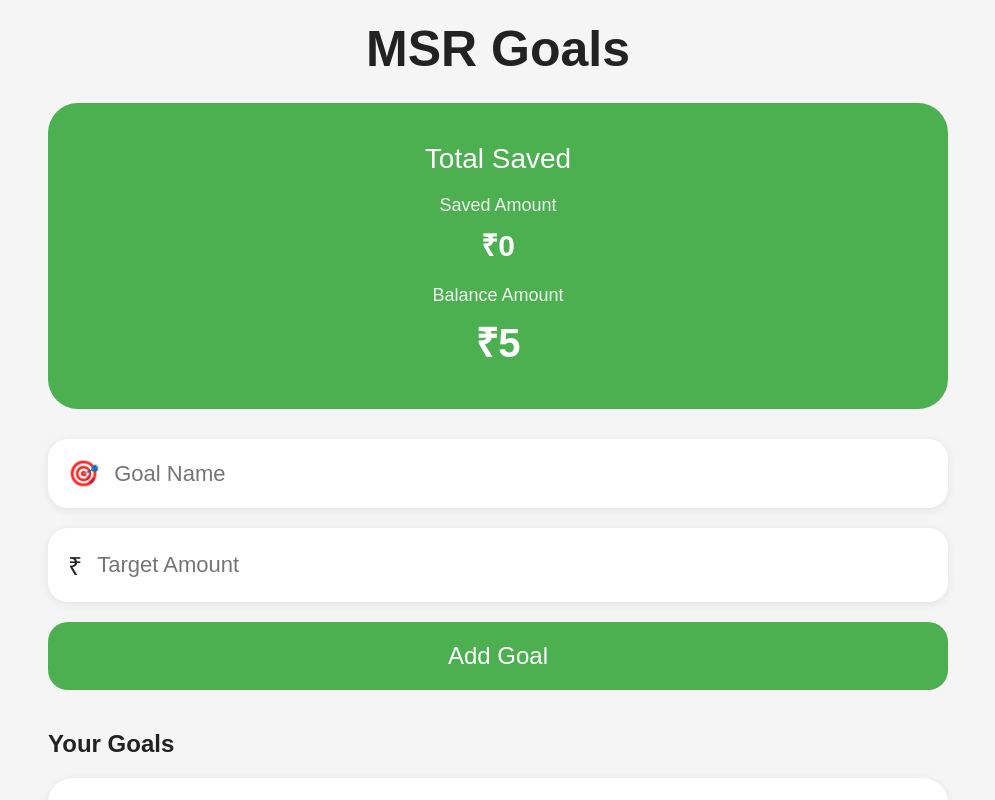
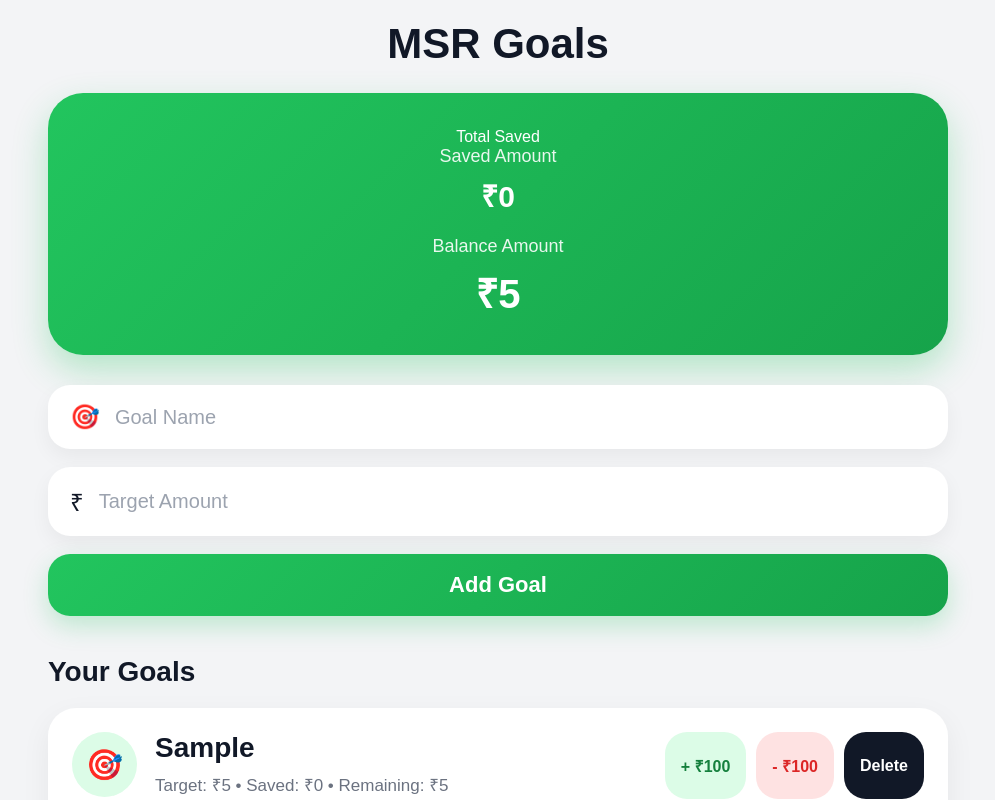
Before and after one commit to soundhararajanmuthuvel-hub/MSR_Goals, a plain HTML site: page index.html in a window 1280 px wide. Both pictures are taken after typing "Sample", "5" into the empty fields and a click on the button "Add Goal". Shown: the top 800 px of the page, without its empty margins (142-1137 px from the left). Drawn offline with Linux system fonts and the light colour scheme.

Commit message:
Added premium UI and Indian currency formatting

```diff
--- a/script.js
+++ b/script.js
@@ -2,6 +2,10 @@ let goals = JSON.parse(localStorage.getItem("goals")) || [];
 
 function saveGoals() {
   localStorage.setItem("goals", JSON.stringify(goals));
+}
+
+function formatMoney(amount) {
+  return amount.toLocaleString("en-IN");
 }
 
 function getGoalIcon(name) {
@@ -108,15 +112,18 @@ function displayGoals() {
 
               <p>
 
-                Target: ₹${goal.target}
+                Target:
+                ₹${formatMoney(goal.target)}
 
                 •
 
-                Saved: ₹${goal.saved}
+                Saved:
+                ₹${formatMoney(goal.saved)}
 
                 •
 
-                Remaining: ₹${goal.target - goal.saved}
+                Remaining:
+                ₹${formatMoney(goal.target - goal.saved)}
 
               </p>
 
@@ -184,7 +191,7 @@ function displayGoals() {
       font-weight:bold;
       margin-bottom:20px;
     ">
-      ₹${totalSaved}
+      ₹${formatMoney(totalSaved)}
     </div>
 
     <div style="
@@ -199,7 +206,7 @@ function displayGoals() {
       font-size:40px;
       font-weight:bold;
     ">
-      ₹${balance}
+      ₹${formatMoney(balance)}
     </div>
 
   `;
--- a/style.css
+++ b/style.css
@@ -6,9 +6,9 @@
 
 body{
   font-family:Arial, sans-serif;
-  background:#f5f5f5;
+  background:#f3f4f6;
+  color:#111827;
   padding:20px;
-  color:#222;
 }
 
 .container{
@@ -18,127 +18,145 @@ body{
 
 .logo{
   text-align:center;
+  font-size:42px;
+  font-weight:800;
   margin-bottom:25px;
-  font-size:50px;
+  color:#111827;
 }
 
 .top-card{
-  background:#4CAF50;
+  background:linear-gradient(135deg,#22c55e,#16a34a);
   color:white;
-  border-radius:30px;
-  padding:40px;
+  border-radius:35px;
+  padding:35px;
   text-align:center;
   margin-bottom:30px;
-}
-
-.top-card p{
-  font-size:28px;
-  margin-bottom:20px;
+  box-shadow:
+    0 15px 35px rgba(34,197,94,0.3);
 }
 
 .form{
   display:flex;
   flex-direction:column;
-  gap:20px;
+  gap:18px;
 }
 
 .input-box{
   background:white;
-  border-radius:20px;
-  padding:20px;
+  border-radius:22px;
+  padding:18px 22px;
   display:flex;
   align-items:center;
   gap:15px;
-  box-shadow:0 2px 10px rgba(0,0,0,0.08);
+  box-shadow:
+    0 8px 20px rgba(0,0,0,0.05);
 }
 
 .input-box span{
-  font-size:25px;
+  font-size:24px;
 }
 
 .input-box input{
   width:100%;
   border:none;
   outline:none;
-  font-size:22px;
   background:none;
+  font-size:20px;
+  color:#111827;
+}
+
+.input-box input::placeholder{
+  color:#9ca3af;
 }
 
 button{
   border:none;
-  background:#4CAF50;
+  border-radius:22px;
+  cursor:pointer;
+  transition:0.3s;
+}
+
+.form button{
+  background:linear-gradient(135deg,#22c55e,#16a34a);
   color:white;
-  padding:20px;
-  border-radius:20px;
-  font-size:24px;
-  cursor:pointer;
+  padding:18px;
+  font-size:22px;
+  font-weight:600;
+  box-shadow:
+    0 10px 25px rgba(34,197,94,0.25);
+}
+
+.form button:hover{
+  transform:translateY(-2px);
 }
 
 .goal-title{
   margin-top:40px;
   margin-bottom:20px;
+  font-size:28px;
 }
 
 .goal-card{
   background:white;
-  padding:25px;
-  border-radius:25px;
+  border-radius:28px;
+  padding:24px;
   margin-bottom:20px;
-  box-shadow:0 2px 10px rgba(0,0,0,0.08);
+  box-shadow:
+    0 10px 30px rgba(0,0,0,0.06);
 }
 
 .goal-top{
   display:flex;
   justify-content:space-between;
-  align-items:center;
-  margin-bottom:15px;
+  gap:20px;
 }
 
 .goal-left{
   display:flex;
-  align-items:center;
-  gap:15px;
+  gap:18px;
 }
 
 .goal-icon{
-  width:60px;
-  height:60px;
+  width:65px;
+  height:65px;
   border-radius:50%;
-  background:#e8f5e9;
   display:flex;
   align-items:center;
   justify-content:center;
   font-size:30px;
+  background:#dcfce7;
 }
 
 .goal-info h3{
   font-size:28px;
-  margin-bottom:5px;
+  margin-bottom:8px;
 }
 
 .goal-info p{
-  font-size:18px;
-  color:#555;
+  color:#6b7280;
+  font-size:17px;
+  line-height:1.6;
 }
 
 .progress{
   width:100%;
-  height:18px;
-  background:#eee;
+  height:16px;
+  background:#e5e7eb;
   border-radius:20px;
   overflow:hidden;
-  margin-top:15px;
+  margin-top:18px;
 }
 
 .progress-bar{
   height:100%;
-  background:#4CAF50;
   border-radius:20px;
+  background:linear-gradient(135deg,#22c55e,#16a34a);
   display:flex;
   align-items:center;
   justify-content:center;
   color:white;
   font-size:12px;
+  font-weight:bold;
 }
 
 .actions{
@@ -146,54 +164,67 @@ button{
   gap:10px;
 }
 
+.actions button{
+  padding:12px 16px;
+  font-size:16px;
+  font-weight:600;
+}
+
 .plus-btn{
-  background:#e8f5e9;
-  color:#0a8f2d;
-  border:2px solid #4CAF50;
+  background:#dcfce7;
+  color:#15803d;
 }
 
 .minus-btn{
-  background:#fff0f0;
-  color:red;
-  border:2px solid red;
+  background:#fee2e2;
+  color:#dc2626;
 }
 
 .delete-btn{
-  background:white;
-  color:red;
-  border:2px solid red;
+  background:#111827;
+  color:white;
+}
+
+.actions button:hover{
+  transform:scale(1.05);
 }
 
 .footer{
   text-align:center;
-  margin-top:40px;
-  color:#666;
+  margin-top:35px;
+  color:#6b7280;
+  font-size:15px;
 }
 
-@media(max-width:700px){
+@media(max-width:768px){
 
   .logo{
-    font-size:30px;
+    font-size:32px;
   }
 
-  .top-card p{
-    font-size:20px;
+  .top-card{
+    padding:28px;
   }
 
   .goal-top{
     flex-direction:column;
-    align-items:flex-start;
-    gap:15px;
+  }
+
+  .goal-info h3{
+    font-size:22px;
+  }
+
+  .goal-info p{
+    font-size:15px;
   }
 
   .actions{
     width:100%;
+    flex-wrap:wrap;
   }
 
   .actions button{
     flex:1;
-    font-size:16px;
-    padding:12px;
   }
 
 }
```
